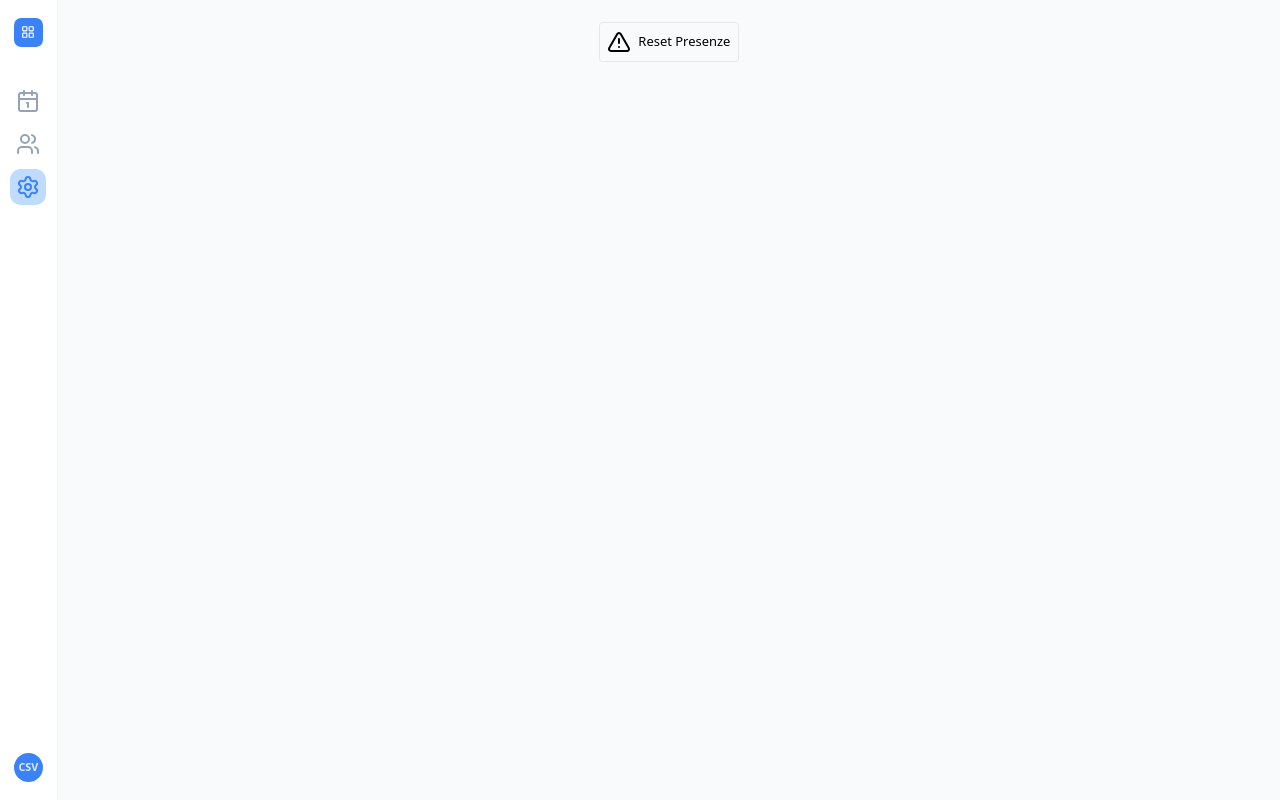
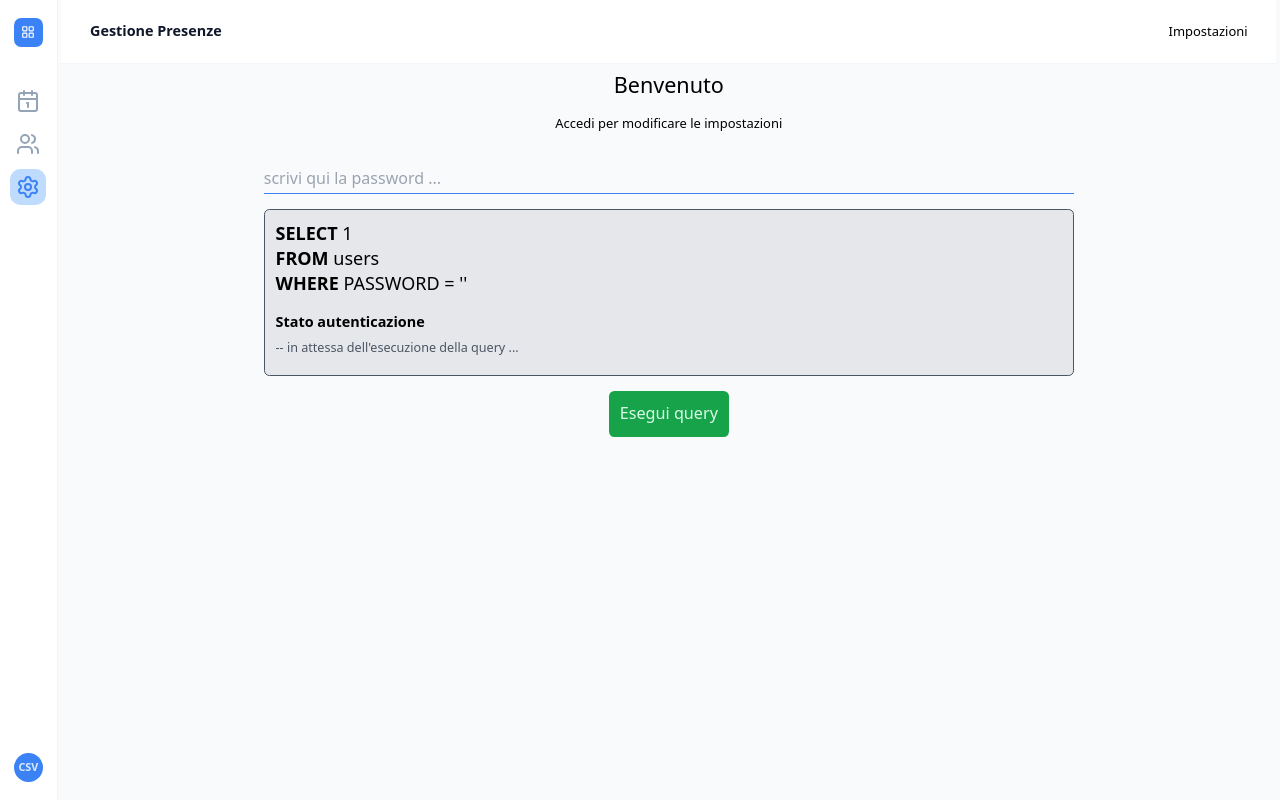
Before and after one commit to lucmas92/csv-presenze, a Nuxt app: page /settings in a window 1280 px wide. Built offline with nearby package versions, Linux system fonts and the light colour scheme.

Commit message:
aggiunta autenticazione in pagina settings

```diff
--- a/app/pages/settings.vue
+++ b/app/pages/settings.vue
@@ -2,6 +2,46 @@
 import {
   TriangleAlert
 } from 'lucide-vue-next'
+import Header from "~/components/Header.vue";
+
+const isAuth = ref(false)
+const loading = ref(false)
+const password = ref('');
+const errorMessage = ref('');
+const loginErrorMessages = [
+  "La password inserita è più lunga di quella attesa.",
+  "Il secondo carattere è l'unico corretto.",
+  "Hai indovinato alcune lettere.",
+  "Manca solo il primo carattere per essere perfetta.",
+  "La password è troppo corta per le normative del 2026.",
+  "L'ultimo carattere è giusto, ma non ti dirò²²² quale è.",
+  "Hai messo una lettera maiuscola. Il sistema non è contento.",
+  "La password contiene numeri. Il sistema preferisce solo lettere.",
+  "Il quinto carattere è sbagliato, ma ci siamo quasi.",
+  "La password sembra corretta, ma il server è stanco.",
+  "Hai indovinato il primo carattere. Il resto è un mistero.",
+  "La password contiene simboli. Il server non capisce il linguaggio.",
+  "Il terzo carattere è corretto, ma il quarto non lo è.",
+  "La password è troppo complessa per il database.",
+  "Hai inserito troppi punti esclamativi. Il sistema è confuso.",
+  "La password contiene un numero che il server non sa contare.",
+  "Il primo carattere è corretto. Il resto è un problema.",
+  "La password è troppo simile a 'password'. Il sistema ha sospetti.",
+  "Hai indovinato due caratteri. Il server ti ringrazia.",
+  "La password contiene un carattere che il server non ha mai visto.",
+
+  // Messaggi nerd (terminale/SQL)
+  "SQL ERROR: password non trovata nel result set.",
+  "Hash mismatch. Il server ha scelto la pace interiore.",
+  "Autenticazione fallita. Il server ha fatto un errore 404.",
+  "Brute force non consigliata. Il server si offende facilmente.",
+  "Credit check failed: la password ha risposto con il silenzio.",
+  "Session denied. Il sistema ha scelto la disciplina.",
+  "Authenticating... fallito con stile.",
+  "0 rows returned. Una coincidenza statistica molto chiara.",
+  "Query fallita. Il risultato è rimasto pericolosamente vuoto.",
+  "Login rejected. No leaks, no clues.",
+]
 
 const resetPresenze = async () => {
   if (confirm('Sicuro?')) {
@@ -10,12 +50,86 @@ const resetPresenze = async () => {
     })
   }
 }
+
+const getRandomErrorMessage = () => {
+  const index = Math.floor(Math.random() * loginErrorMessages.length);
+  return loginErrorMessages[index];
+}
+
+const handleLoginError = () => {
+  if (password.value.length === 0) {
+    errorMessage.value = 'ERROR 1045 (28000): Empty string — almeno provaci'
+  } else {
+    errorMessage.value = getRandomErrorMessage()
+  }
+}
+
+const sqlInjection = computed(() => {
+  return `'${password.value}'`
+})
+
+const login = () => {
+  loading.value = true
+  errorMessage.value = ''
+  const isValid = password.value === 'admin123';
+
+  setTimeout(() => {
+    if (!isValid) {
+      handleLoginError();
+    } else {
+      showError.value = false;
+      isAuth.value = true;
+    }
+    loading.value = false
+  }, 800)
+}
 </script>
 <template>
-  <div class="flex items-center justify-center p-6">
-    <button class="flex border rounded p-2 items-center gap-2" @click="resetPresenze">
-      <TriangleAlert/>
-      Reset Presenze
-    </button>
+
+  <div class="h-screen overflow-scroll pb-24 md:pb-0">
+    <Header class="mb-2">
+      <template v-slot:default>
+        <div class="flex items-center gap-2 md:gap-3 py-2">
+          <div>Impostazioni</div>
+        </div>
+      </template>
+    </Header>
+    <div v-if="!isAuth"
+         class="flex gap-4 flex-col items-center justify-center min-h-64">
+      <h3 class="text-2xl">Benvenuto</h3>
+      <p class="pb-4">Accedi per modificare le impostazioni</p>
+      <input id="password"
+             class="bg-transparent w-full md:w-2/3 2xl:w-3/5 focus-visible:outline-none border-b mx-2 py-1 border-blue-500"
+             placeholder="scrivi qui la password ... "
+             @keydown.enter="login"
+             type="text" v-model.trim="password">
+      <div class="flex w-full md:w-2/3 2xl:w-3/5 p-3 rounded-md bg-gray-200 border border-gray-600 flex-col text-xl">
+        <p><strong>SELECT</strong> 1</p>
+        <p><strong>FROM</strong> users</p>
+        <p><strong>WHERE</strong> PASSWORD = {{ sqlInjection }}</p>
+
+        <p class="mt-4 font-bold text-base">Stato autenticazione</p>
+        <p class="text-sm text-red-600 py-2" v-if="errorMessage">
+          {{ errorMessage }}
+        </p>
+        <p class="text-sm text-gray-600 py-2" v-else-if="loading">
+          -- sto calcolando il tuo destino ...
+        </p>
+        <p class="text-sm text-gray-600 py-2" v-else>
+          -- in attessa dell'esecuzione della query ...
+        </p>
+      </div>
+      <button class="bg-green-600 p-3 text-lg rounded-md text-green-100"
+              type="button" @click="login">Esegui query
+      </button>
+    </div>
+    <div>
+      <div v-if="isAuth" class="flex items-center justify-center p-6">
+        <button class="flex border rounded p-2 items-center gap-2" @click="resetPresenze">
+          <TriangleAlert/>
+          Reset Presenze
+        </button>
+      </div>
+    </div>
   </div>
 </template>
```
